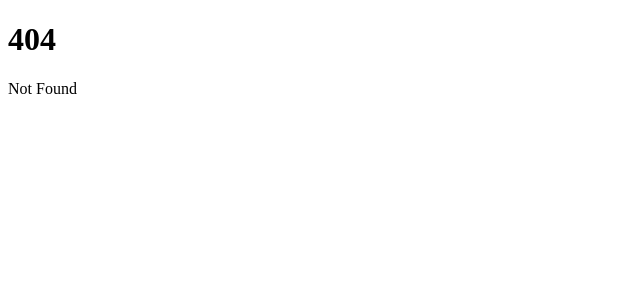
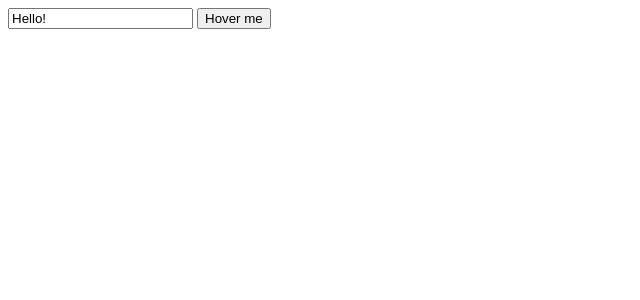
Before and after one commit to sternix/svelte5-examples, a SvelteKit app in the folder temeller/: page /action/tippy in a window 1280 px wide. Before the commit this address had no page. Shown: the top 300 px of the page, without its empty margins (0-640 px from the left). Built offline with nearby package versions, Linux system fonts and the light colour scheme.

Commit message:
actions tippy örneği eklendi

```diff
--- a/temeller/package.json
+++ b/temeller/package.json
@@ -14,5 +14,8 @@
 		"svelte": "^5.0.0-next.1",
 		"vite": "^5.0.3"
 	},
-	"type": "module"
+	"type": "module",
+	"dependencies": {
+		"tippy.js": "^6.3.7"
+	}
 }
--- a/temeller/src/routes/action/+page.svelte
+++ b/temeller/src/routes/action/+page.svelte
@@ -3,6 +3,9 @@
     <ul>
         <li>
             <a href="draw">Draw</a>
+        </li>
+        <li>
+            <a href="tippy">Tippy</a>
         </li>
     </ul>
 </nav>
--- /dev/null
+++ b/temeller/src/routes/action/tippy/+page.svelte
@@ -0,0 +1,30 @@
+<!-- https://learn.svelte.dev/tutorial/adding-parameters-to-actions -->
+<!--
+npm install tippy.js
+
+css ve theme sadece tippy için
+ -->
+<script>
+    import tippy from "tippy.js";
+    import "tippy.js/dist/tippy.css";
+    import "tippy.js/themes/material.css";
+
+    let content = "Hello!";
+
+    function tooltip(node, options) {
+        const tooltip = tippy(node, options);
+
+        return {
+            update(options) {
+                tooltip.setProps(options);
+            },
+            destroy() {
+                tooltip.destroy();
+            },
+        };
+    }
+</script>
+
+<input bind:value={content} />
+
+<button use:tooltip={{ content, theme: "material" }}> Hover me </button>
```
Also changed, not shown: 1 other file (tests, documents, lock files or other folders).
